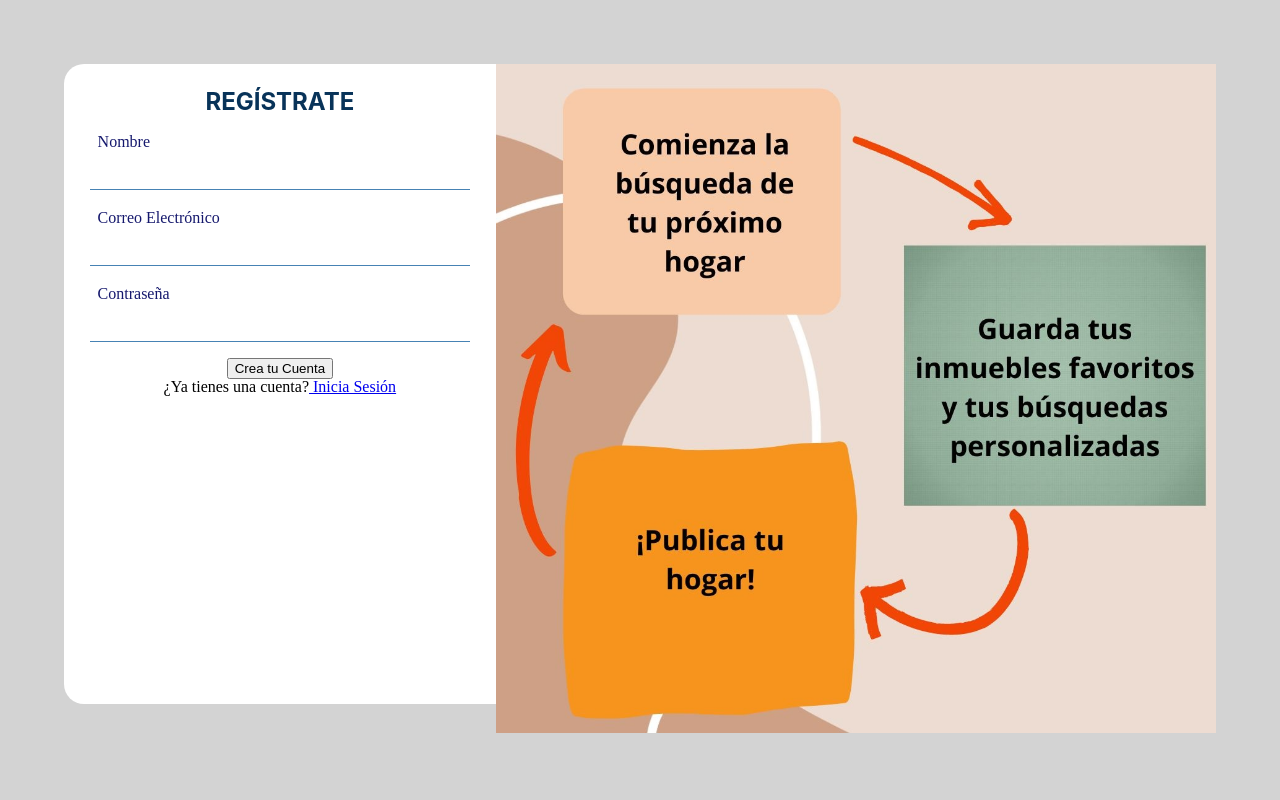
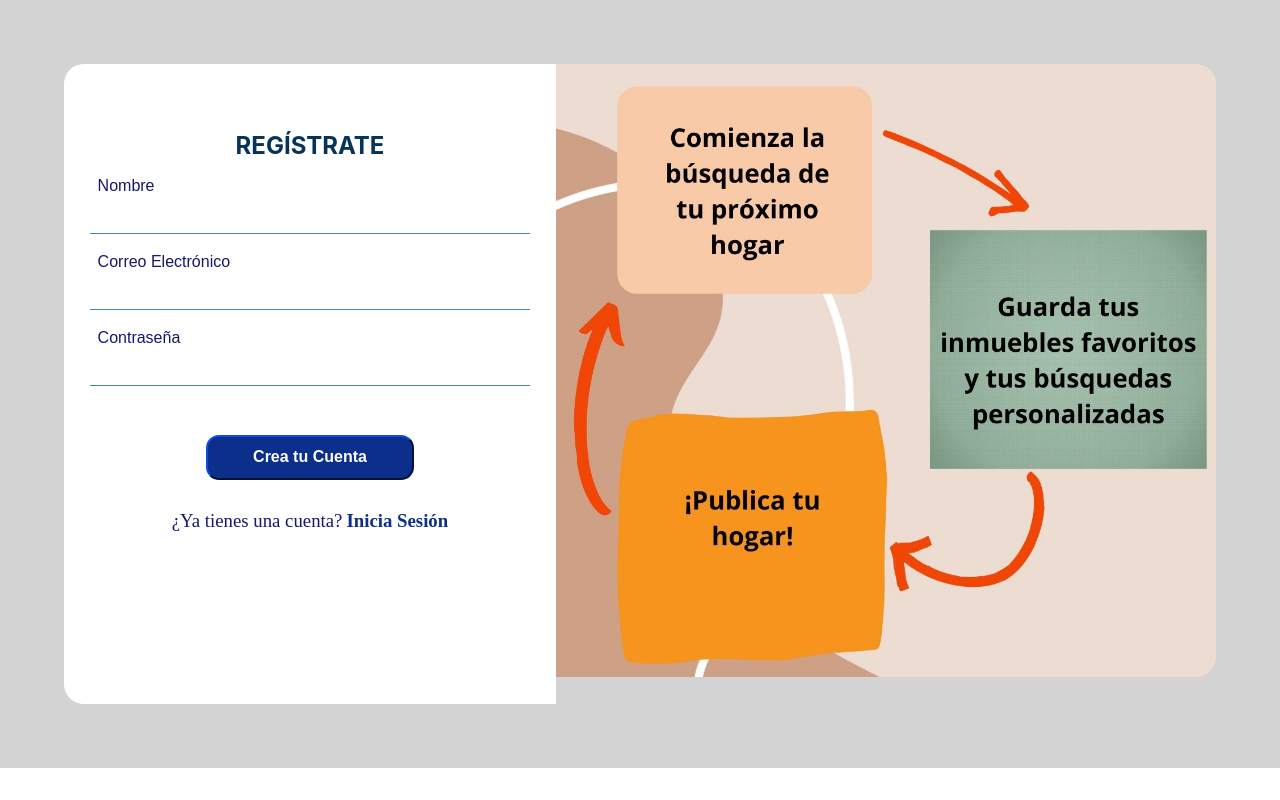
Before and after one commit to BJRomPal/TFI-NEXTJS, a Next.js app: page /singup in a window 1280 px wide. Built offline with nearby package versions, Linux system fonts and the light colour scheme.

Commit message:
Terminando pagina de singup

```diff
--- a/components/Form.js
+++ b/components/Form.js
@@ -62,7 +62,10 @@ const Form = ({ formId, petForm, forNewPet = true }) => {
 
       // Throw error with status code in case Fetch API req failed
       if (!res.ok) {
-        throw new Error(res.status)
+        if (res.status==500) {
+          console.log("email registrado")
+        }
+        //throw new Error(res.status)
       }
 
       router.push('/')
--- a/package.json
+++ b/package.json
@@ -6,12 +6,14 @@
     "start": "next start"
   },
   "dependencies": {
+    "axios": "^0.27.2",
     "bcrypt": "^5.0.1",
     "jsonwebtoken": "^8.5.1",
     "mongoose": "^6.0.11",
     "next": "latest",
     "react": "^17.0.2",
     "react-dom": "^17.0.2",
+    "react-hook-form": "^7.34.0",
     "swr": "^1.0.1"
   }
 }
--- a/pages/index.js
+++ b/pages/index.js
@@ -10,6 +10,9 @@ export default function Home() {
         <title>Hallar Hogar</title>
         <meta name="description" content="Aplicacion para encontrar inmuebles" />
         <link rel="icon" href="/icon.ico" />
+        <link rel="preconnect" href="https://fonts.googleapis.com" />
+        <link rel="preconnect" href="https://fonts.gstatic.com" crossorigin />
+        <link href="https://fonts.googleapis.com/css2?family=Montserrat:wght@300;400&display=swap" rel="stylesheet" />
       </Head>
       <Header />
     </>
--- a/pages/singup.js
+++ b/pages/singup.js
@@ -2,33 +2,135 @@ import style from '../styles/singup.module.css';
 import Image from 'next/image';
 import imagen from '../public/ImagenSingUp.jpg';
 import Link from 'next/link';
+import { useState } from 'react';
+import { useRouter } from 'next/router'
 
 
 export default function Singup() {
-return (
+
+
+  const router = useRouter();
+  const contentType = 'application/json'
+  const [register, setRegister] = useState(false);
+  const [errors, setErrors] = useState({})
+  const [message, setMessage] = useState('')
+  const [emailValid, setEmailValid] = useState(true);
+
+  const [form, setForm] = useState({
+    nombre: '',
+    email: '',
+    password: '',
+  })
+
+  const handleChange = (e) => {
+    const value = e.target.value.trim()
+    const name = e.target.name
+
+    setForm({
+      ...form,
+      [name]: value,
+    })
+  }
+
+  const formValidate = () => {
+    let err = {}
+    const patternEmail = /^\w+([\.-]?\w+)*@\w+([\.-]?\w+)*(\.\w{2,3})+$/;
+    const pruebaPatternEmail = patternEmail.test(form.email);
+    if (!pruebaPatternEmail) err.email = "El Correo Electrónico no es válido"
+    return err
+  }
+
+  const postData = async (form) => {
+    try {
+      const res = await fetch('/api/users/singup', {
+        method: 'POST',
+        headers: {
+          Accept: contentType,
+          'Content-Type': contentType,
+        },
+        body: JSON.stringify(form),
+      })
+
+      if (!res.ok) {
+        throw new Error(res.status)
+      }
+
+      router.push('/')
+    } catch (error) {
+      setMessage("Correo Electrónico ya registrado")
+    }
+  }
+
+  const handleSubmit = (e) => {
+    e.preventDefault()
+    const errs = formValidate()
+    if (Object.keys(errs).length === 0) {
+      setErrors({})
+      setEmailValid(true);
+      postData(form)
+    } else {
+      setMessage("");
+      setEmailValid(false);
+      setErrors(errs);
+    }
+
+}
+
+  return (
     <div className={style.fondoColor}>
       <div className={style.contenedorPrincipal}>
-        <form className={style.singUpForm}>
+        <form className={style.singUpForm} onSubmit={handleSubmit}>
           <fieldset>
             <legend className={style.formLabel} >REGÍSTRATE</legend>
             <div className={style.inputContainer}>
-              <input className={style.input} type="text" id="nombre" name="nombre" required />
+              <input
+                className={style.input}
+                type="text"
+                id="nombre"
+                name="nombre"
+                maxLength="30"
+                value={form.nombre}
+                onChange={handleChange}
+                required />
               <label htmlFor="nombre" className={style.inputLabel} >Nombre</label>
             </div>
             <div className={style.inputContainer}>
-              <input className={style.input} type="email" id="email" name="email" required />
-              <label htmlFor="email" className={style.inputLabel}>Correo Electrónico</label>
+              <input
+                className={emailValid ? style.input : style.inputError}
+                type="email"
+                id="email"
+                name="email"
+                value={form.email}
+                onChange={handleChange}
+                required />
+              <label htmlFor="email" className={emailValid ? style.inputLabel : style.inputLabelError}>Correo Electrónico</label>
             </div>
             <div className={style.inputContainer}>
-              <input className={style.input} type="password" id="password" name="password" required pattern="[A-Za-z0-9]{6,15}"/>
+              <input
+                className={style.input}
+                type="password"
+                id="password"
+                name="password"
+                minLength={6}
+                maxLength={15}
+                value={form.password}
+                onChange={handleChange}
+                required
+                />
               <label htmlFor="password" className={style.inputLabel}>Contraseña</label>
             </div>
           </fieldset>
+          <p className={style.error}>{message}</p>
+        <div>
+          {Object.values(errors).map((err, index) => (
+          <p className={style.error} key={index}>{err}</p>
+        ))}
+        </div>
           <button className={style.button} type="submit">Crea tu Cuenta</button>
           <div className={style.divTienesCuenta}>
               <span className={style.TienesCuenta}>¿Ya tienes una cuenta?
                 <Link href='./signin'>
-                  <a className={style.iniciaSesion}> Inicia Sesión</a>
+                  <a className={style.iniciaSesion}>Inicia Sesión</a>
                 </Link>
               </span>
           </div>
@@ -39,6 +141,7 @@ return (
             src={imagen}
             className={style.imagen}
             alt='Imagen Sing Up'
+            height={855}
           />
         </div>
       </div>
--- a/styles/singup.module.css
+++ b/styles/singup.module.css
@@ -20,8 +20,9 @@
 }
 
 .formLabel {
+    padding-top: 10%;
     font-size: 1.5em;
-    margin-bottom: 1rem;
+    padding-bottom: 1rem;
     font-family: Inter;
     font-weight: bolder;
     color: #083359
@@ -48,16 +49,40 @@
     font-size: 1.1rem;
 }
 
+.inputError {
+    box-sizing: border-box;
+    border: white;
+    border-bottom: 1.5px solid #f24607;
+    padding: 1.775rem 0.5rem 0.5rem;
+    height: 3.75rem;
+    width: 100%;
+    color: #083359;
+    font-weight: bold;
+    font-size: 1.1rem;
+}
+
 .input::placeholder {
     visibility: hidden;
     color: #15186D;
-    font-family: Montserrat;
+    font-family: 'Montserrat', sans-serif;
     font-weight: lighter;
   }
+
+.inputError::placeholder {
+    visibility: hidden;
+    color: #f24607;
+    font-family: 'Montserrat', sans-serif;
+    font-weight: lighter;
+}
 
 .input:focus {
     outline: none;
   }
+
+.inputError:focus {
+    outline: none;
+}
+
 
 .inputLabel {
     position: absolute;
@@ -66,7 +91,17 @@
     font-size: 1.2em;
     transition: all 0.25s;
     color: #083359;
-    font-family: Montserrat
+    font-family: 'Montserrat', sans-serif
+}
+
+.inputLabelError {
+    position: absolute;
+    top: 1.375rem;
+    left: 0.5rem;
+    font-size: 1.2em;
+    transition: all 0.25s;
+    color: #f24607;
+    font-family: 'Montserrat', sans-serif
 }
 
 .input:focus + .inputLabel,
@@ -77,3 +112,91 @@
     color: #15186D;
     font-weight: normal;
   }
+
+.inputError:focus + .inputLabelError,
+.inputError:not(:placeholder-shown) + .inputLabelError  {
+    font-size: 1rem;
+    top: 0.25rem;
+    transition: all 0.25s;
+    color: #f24607;
+    font-weight: normal;
+  }
+
+.error {
+    font-family: 'Montserrat', sans-serif;
+    font-weight: 400;
+    color: #f24607;
+    font-size: 18px;
+}
+
+.button {
+    background-color: #0B2F8A;
+    border-color: #0B2F8A;
+    border-radius: 13px;
+    width: 100%;
+    margin-top: 2.1rem;
+    max-width: 13rem;
+    padding: 0.700rem;
+    box-sizing: border-box;
+    color: #FFFFFF;
+    font-family: 'Montserrat', sans-serif;
+    font-weight: bold;
+    font-size: 16px;
+    text-align: center;
+    transition: 0.6s;
+  }
+
+.button:hover {
+  background-color: #FFFFFF;
+  padding: 0.640rem;
+  color:#0B2F8A;
+  border-style: solid;
+  border-color: #0B2F8A;
+  border-width: thin;
+}
+
+.divTienesCuenta {
+    padding-top: 2rem;
+}
+
+.TienesCuenta {
+    font-family: Montserrat;
+    color: #15186D;
+    font-size: 1.175rem;
+    font-weight: lighter;
+  }
+
+.iniciaSesion {
+    color: #0B2F8A;
+    font-weight: bold;
+    text-decoration: none;
+    padding-left: 4px;
+  }
+
+.imagenSingUp {
+    max-height: 80vh;
+}
+
+.imagen{
+    border-radius: 0 20px 20px 0;
+}
+
+@media screen and (min-width: 0px) and (max-width: 1200px) {
+
+    .imagenSingUp {
+        width: 0;
+    }
+
+    .imagen {
+        visibility: hidden;
+        width: 0%;
+    }
+
+    .singUpForm {
+        height: 100%;
+        width: 100%;
+        margin-left: 1rem;
+        margin-right: 1rem;
+        border-radius: 20px;
+    }
+}
```
Also changed, not shown: 1 other file (tests, documents, lock files or other folders).
